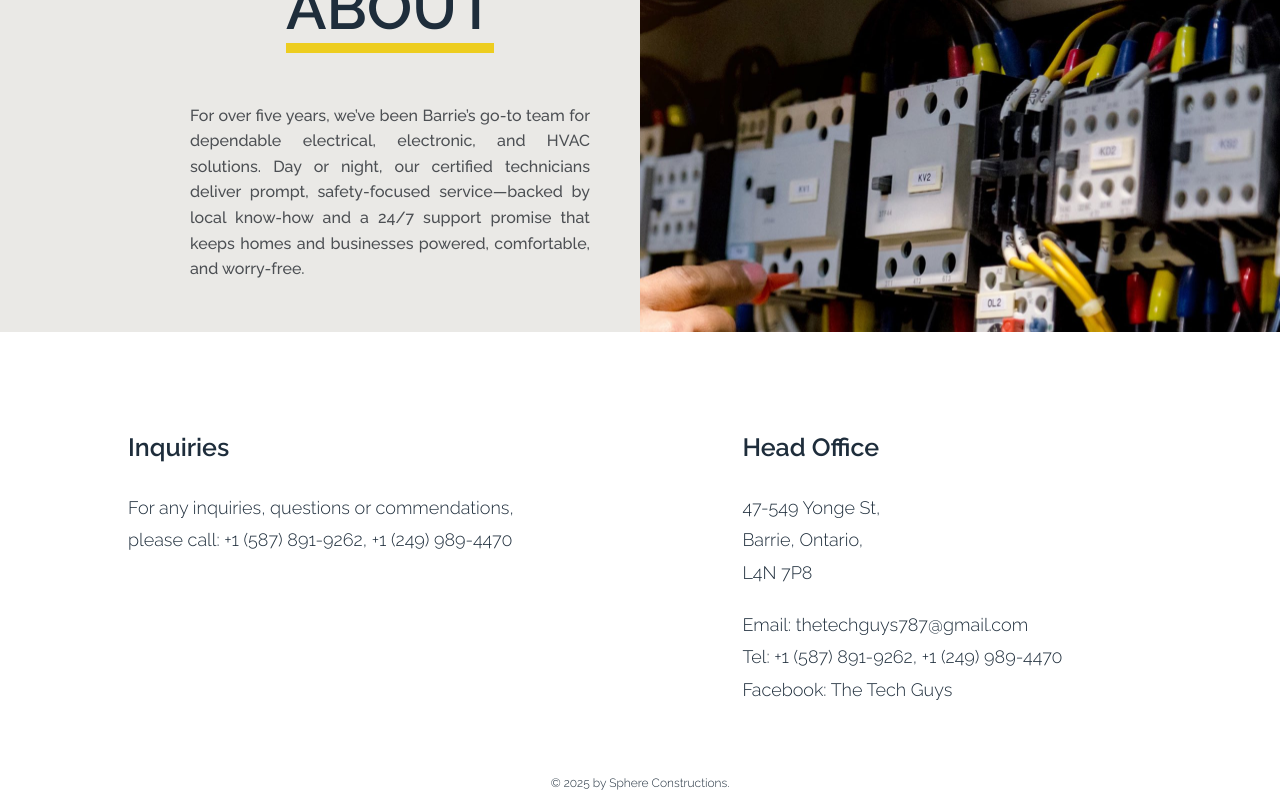
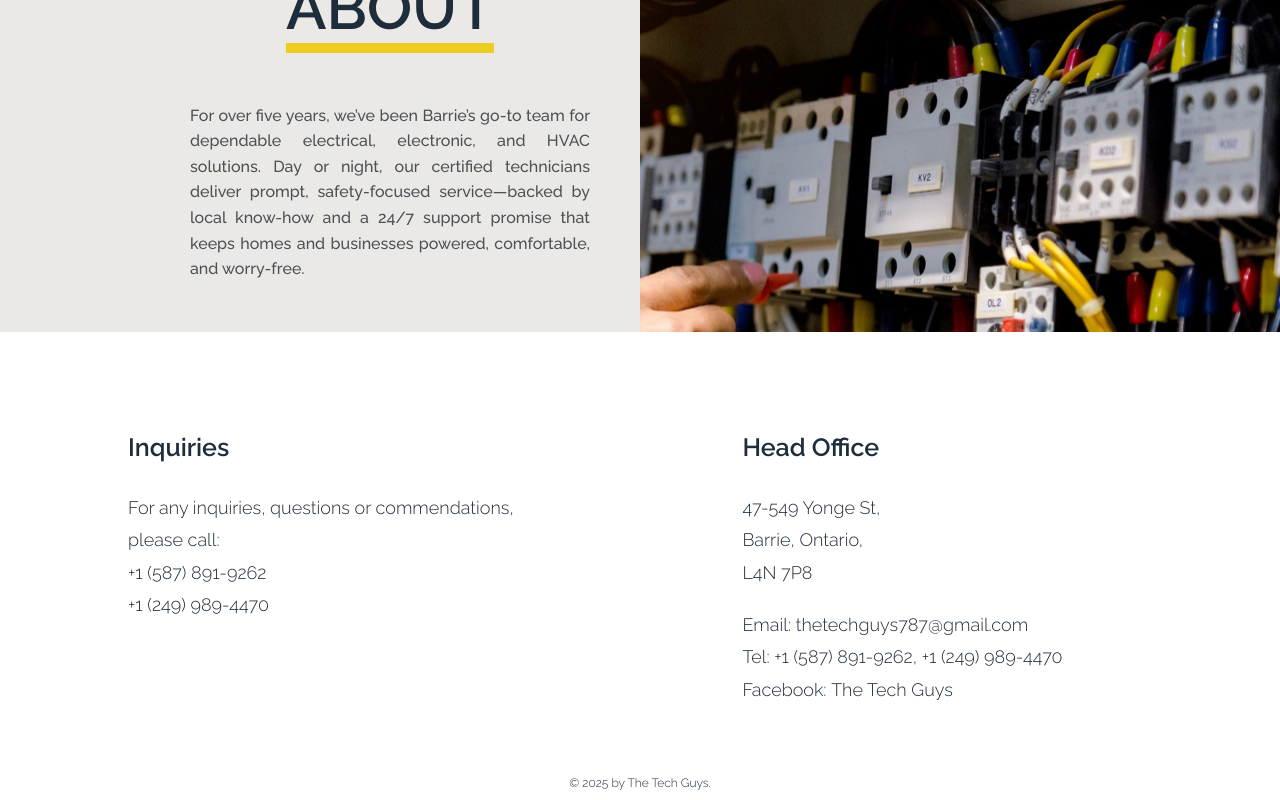
Before and after one commit to Md-Mahmudur-Reza/electrocare-frontend, a Next.js app: page / in a window 1280 px wide. Shown: the part 2269-3069 px from the top of the page. Built offline with nearby package versions, Linux system fonts and the light colour scheme.

Commit message:
added media query on about and footer section

```diff
--- a/src/module/about/About.module.css
+++ b/src/module/about/About.module.css
@@ -50,3 +50,33 @@
     object-fit: contain;
     /* object-position: 50% 50%; */
 }
+
+
+@media screen and (max-width: 480px) {
+
+    .content {
+        width: 100%;
+        display: flex;
+        flex-direction: column;
+    }
+
+    .innerContent {
+        margin: 0 auto;
+        width: 80%;
+    }
+
+    .title {
+        font-size: 20px;
+    }
+
+    .description {
+        font-size: 13px;
+    }
+
+    .pictureSection {
+        display: none;
+    }
+
+
+
+}
--- a/src/module/footer/Footer.js
+++ b/src/module/footer/Footer.js
@@ -15,7 +15,11 @@ export default function Footer() {
                         <div className={styles.description}>
                             For any inquiries, questions or commendations,
                             <br />
-                            please call: <a className={styles.descriptionLink} href="tel:+1(587)891-9262">+1 (587) 891-9262</a>, <a className={styles.descriptionLink} href="tel:+1(249)989-4470">+1 (249) 989-4470</a>
+                            please call:
+                            <br />
+                            <a className={styles.descriptionLink} href="tel:+1(587)891-9262">+1 (587) 891-9262</a>
+                            <br />
+                            <a className={styles.descriptionLink} href="tel:+1(249)989-4470">+1 (249) 989-4470</a>
                         </div>
                     </div>
                 </div>
@@ -48,7 +52,7 @@ export default function Footer() {
 
             </div>
             <div className={styles.copyrights}>
-                © {(new Date().getFullYear())} by Sphere Constructions.
+                © {(new Date().getFullYear())} by The Tech Guys.
             </div>
             {/* <div className={styles.websiteDeveloper}>
 
--- a/src/module/footer/Footer.module.css
+++ b/src/module/footer/Footer.module.css
@@ -46,6 +46,21 @@
     line-height: 1.8;
     margin-bottom: 20px;
     text-decoration: none;
+    position: relative;
+}
+
+.descriptionLink::before {
+    content: '';
+    position: absolute;
+    width: 100%;
+    height: 4px;
+    border-radius: 4px;
+    background-color: #18272F;
+    bottom: 0;
+    left: 0;
+    transform-origin: right;
+    transform: scaleX(0);
+    transition: transform .3s ease-in-out;
 }
 
 .inquirySection {
@@ -60,3 +75,42 @@
     padding: 10px 0px;
     text-align: center;
 }
+
+@media screen and (max-width: 480px) {
+
+    .innerBody {
+        flex-direction: column;
+        /* max-height: 1000px; */
+    }
+
+    .leftContent {
+        width: auto;
+        margin-bottom: 10px;
+    }
+
+    .rightContent {
+        width: auto;
+    }
+
+    .inquirySection {
+        width: 90%;
+    }
+
+    .title {
+        font-size: 18px;
+        margin-bottom: 5px;
+    }
+
+    .description {
+        font-family: var(--font-raleway);
+        font-size: 13px;
+        font-weight: 300;
+        color: var(--primary-color-1);
+        line-height: 1.8;
+        margin-bottom: 20px;
+    }
+
+    .descriptionLink {
+        font-size: 13px;
+    }
+}
--- a/src/module/serviceBox/ServiceBox.module.css
+++ b/src/module/serviceBox/ServiceBox.module.css
@@ -39,6 +39,8 @@
     font-weight: 500;
     font-size: 18px;
     margin-bottom: 30px;
+    line-height: 1.2;
+
 
 }
 
```
